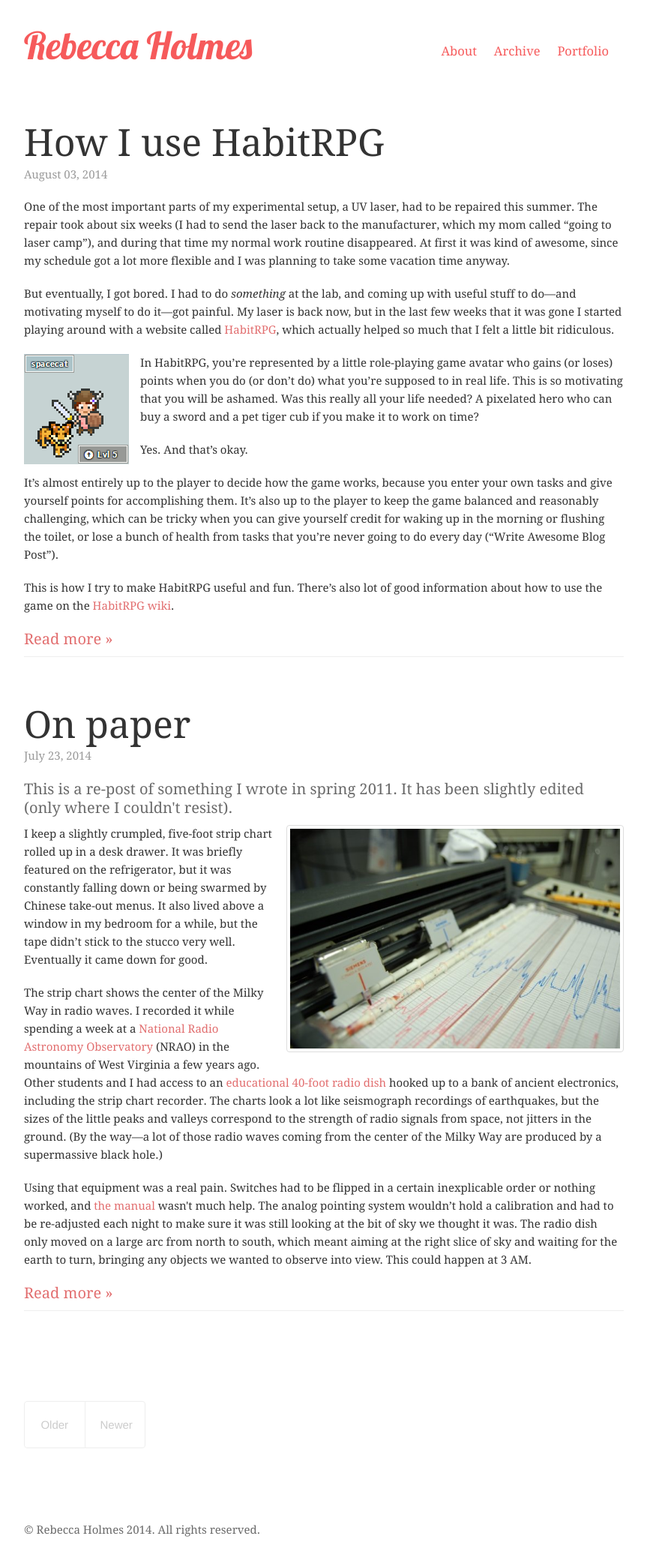
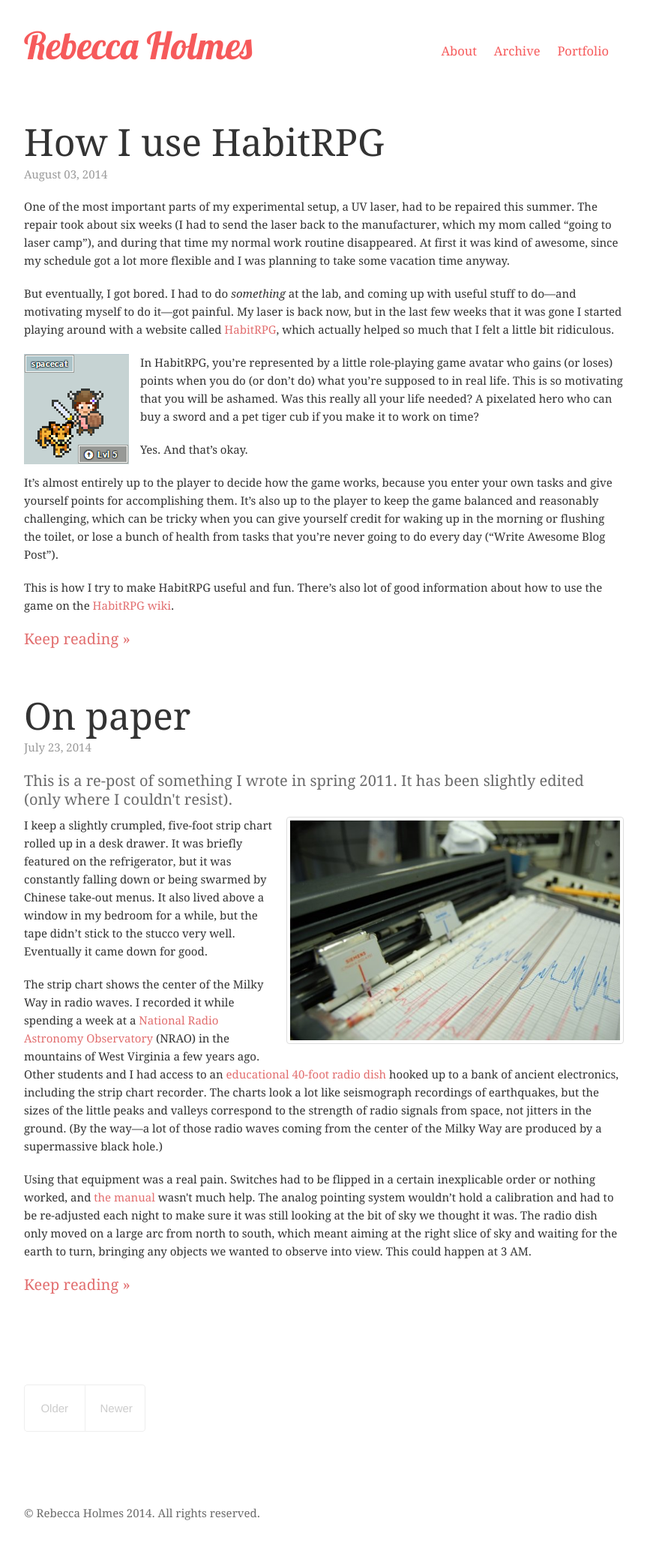
Before and after one commit to piscisvolans/piscisvolans.github.io, a Jekyll site: the page built from index.html, in a window 1280 px wide. Shown: the whole page at 75% size, without its empty margins (208-1071 px from the left). Built offline with Jekyll 4.4.1, drawn with Linux system fonts in a browser that asks for light colours; some web fonts are replaced; Markdown is read by kramdown in place of the engine named in the settings; the list of posts is cut into pages by our own code; comment, search, counter and statistics services are not loaded; after the commit the page ends 2050 px from its top, so only the background shows below that.

Commit message:
"Keep reading" links and article excerpts

```diff
--- a/_posts/2014-07-23-on-paper.html
+++ b/_posts/2014-07-23-on-paper.html
@@ -15,6 +15,7 @@
 
 <p>Using that equipment was a real pain. Switches had to be flipped in a certain inexplicable order or nothing worked, and <a href="http://www.gb.nrao.edu/epo/manual.pdf">the manual</a> wasn't much help. The analog pointing system wouldn’t hold a calibration and had to be re-adjusted each night to make sure it was still looking at the bit of sky we thought it was. The radio dish only moved on a large arc from north to south, which meant aiming at the right slice of sky and waiting for the earth to turn, bringing any objects we wanted to observe into view. This could happen at 3 AM.</p>
 <!--more-->
+<span id="more"></span>
 
 <img class="thumbnail img-responsive pull-left" title="n1403850043_30126929_4971" src="{{ site.baseurl }}public/img/n1403850043_30126929_4971.jpg" alt="" width="450" height="299" /></a>
 
--- a/_posts/2014-08-03-my-habitrpg-system.md
+++ b/_posts/2014-08-03-my-habitrpg-system.md
@@ -19,6 +19,7 @@
 
 This is how I try to make HabitRPG useful and fun. There's also lot of good information about how to use the game on the [HabitRPG wiki](http://habitrpg.wikia.com/wiki/HabitRPG_Wiki).
 <!--more-->
+<div id="more"></div>
 
 Categories
 --------------
--- a/index.html
+++ b/index.html
@@ -15,7 +15,7 @@
 	<span class="post-comments"><a href="{{ site.url }}{{ post.url }}#disqus_thread"></a></span>
     {{ post.excerpt }}
 	{% if post.more == "True" %}
-	<h4><a href="{{ post.url }}">Read more &raquo;</a></h4>
+	<h4><a href="{{ post.url }}#more">Keep reading &raquo;</a></h4>
 	{% endif %}
   </div>
   {% endfor %}
--- a/public/css/main.css
+++ b/public/css/main.css
@@ -139,6 +139,10 @@
   font-size: 100%;
   color: inherit;
   background-color: transparent;
+}
+
+#more {
+  margin-top:20px;
 }
 
 /* Pygments via Jekyll */
@@ -344,10 +348,6 @@
   clear:both;
 }
 
-.post {
-  border-bottom: 1px solid #eee;
-}
-
 /* Blog post or page title */
 .page-title,
 .post-title,
@@ -383,6 +383,7 @@
 /* Related posts */
 .related {
   padding-bottom: 2rem;
+  border-top: 1px solid #eee;
 }
 .related-posts {
   padding-left: 0;
```
